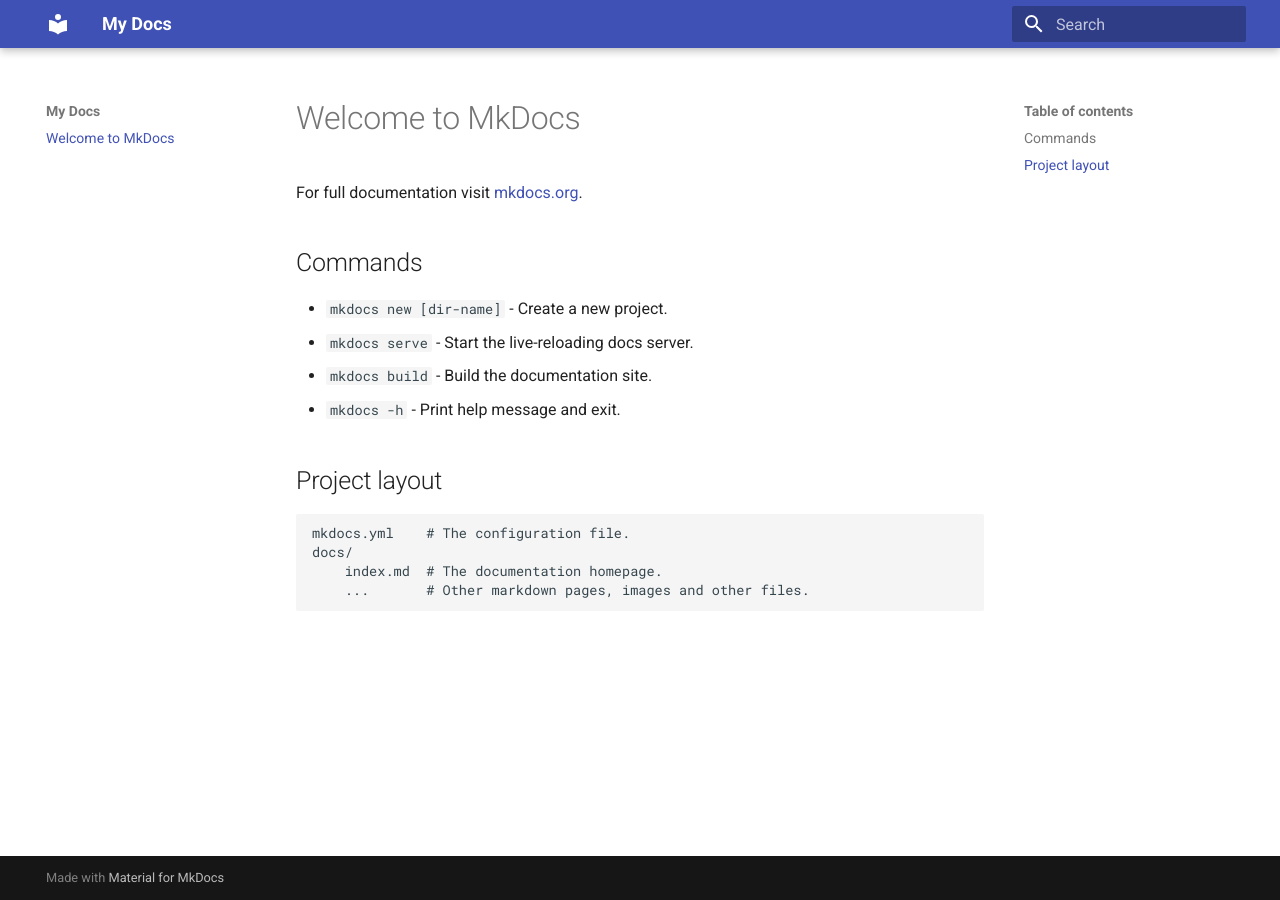
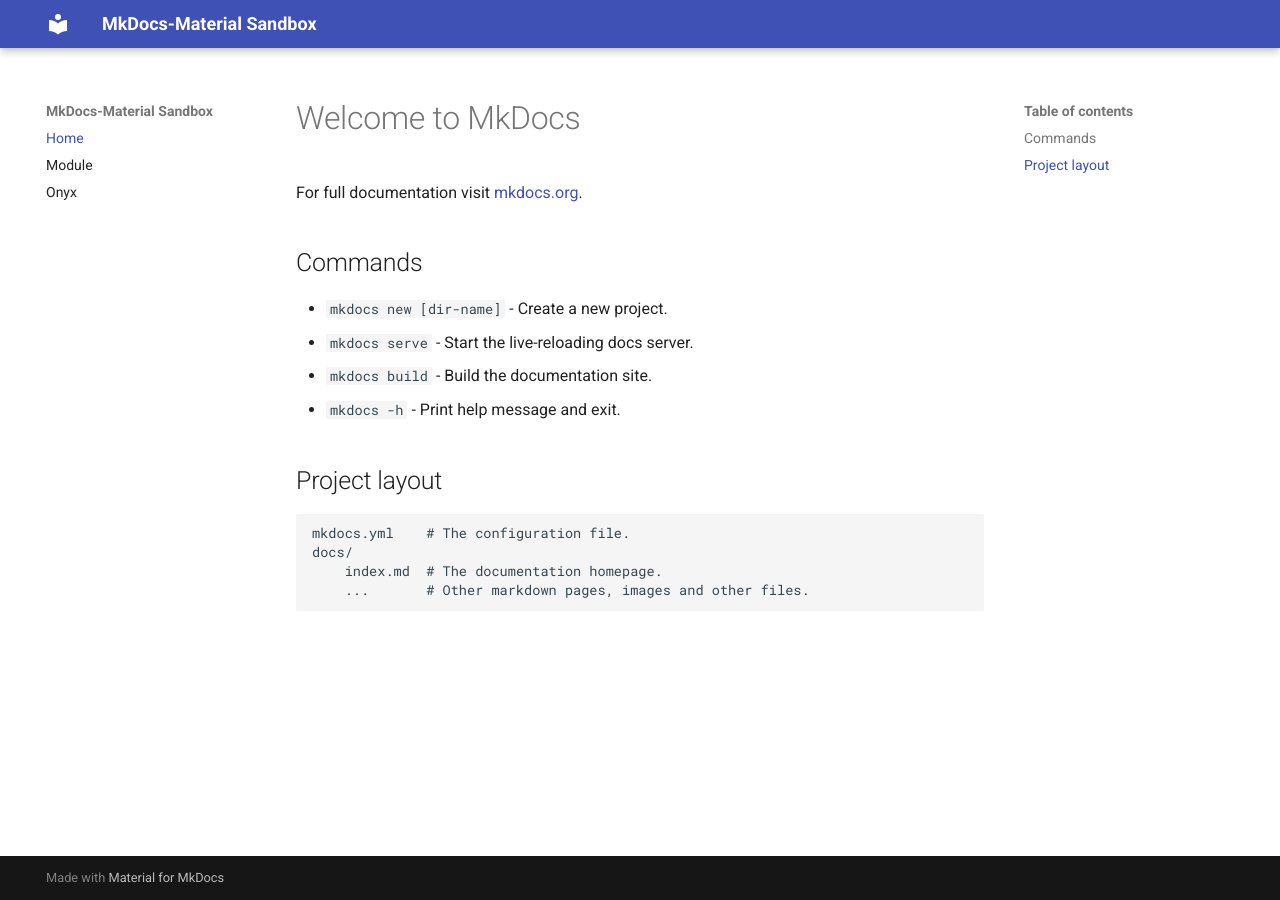
Before and after one commit to warrickball/mkdocs-material, an MkDocs documentation site: the page built from docs/index.md, in a window 1280 px wide. Built offline with MkDocs 1.6.1 and Material for MkDocs 9.7.7, drawn with Linux system fonts in a browser that asks for light colours.

Commit message:
try to document Onyx and generate a PDF

```diff
--- a/mkdocs.yml
+++ b/mkdocs.yml
@@ -1,3 +1,20 @@
-site_name: My Docs
+site_name: MkDocs-Material Sandbox
 theme:
   name: material
+
+plugins:
+  - mkdocstrings:
+      default_handler: python
+      handlers:
+        python:
+          paths: [/home/wball/work/mkdocs-material, /home/wball/work/climb/onyx-client]
+          options:
+            docstring_style: numpy
+            docstring_section_style: spacy
+            show_source: false
+  - with-pdf
+
+nav:
+  - Home: index.md
+  - Module: module.md
+  - Onyx: onyx.md
```
Also changed, not shown: 1 other file.
